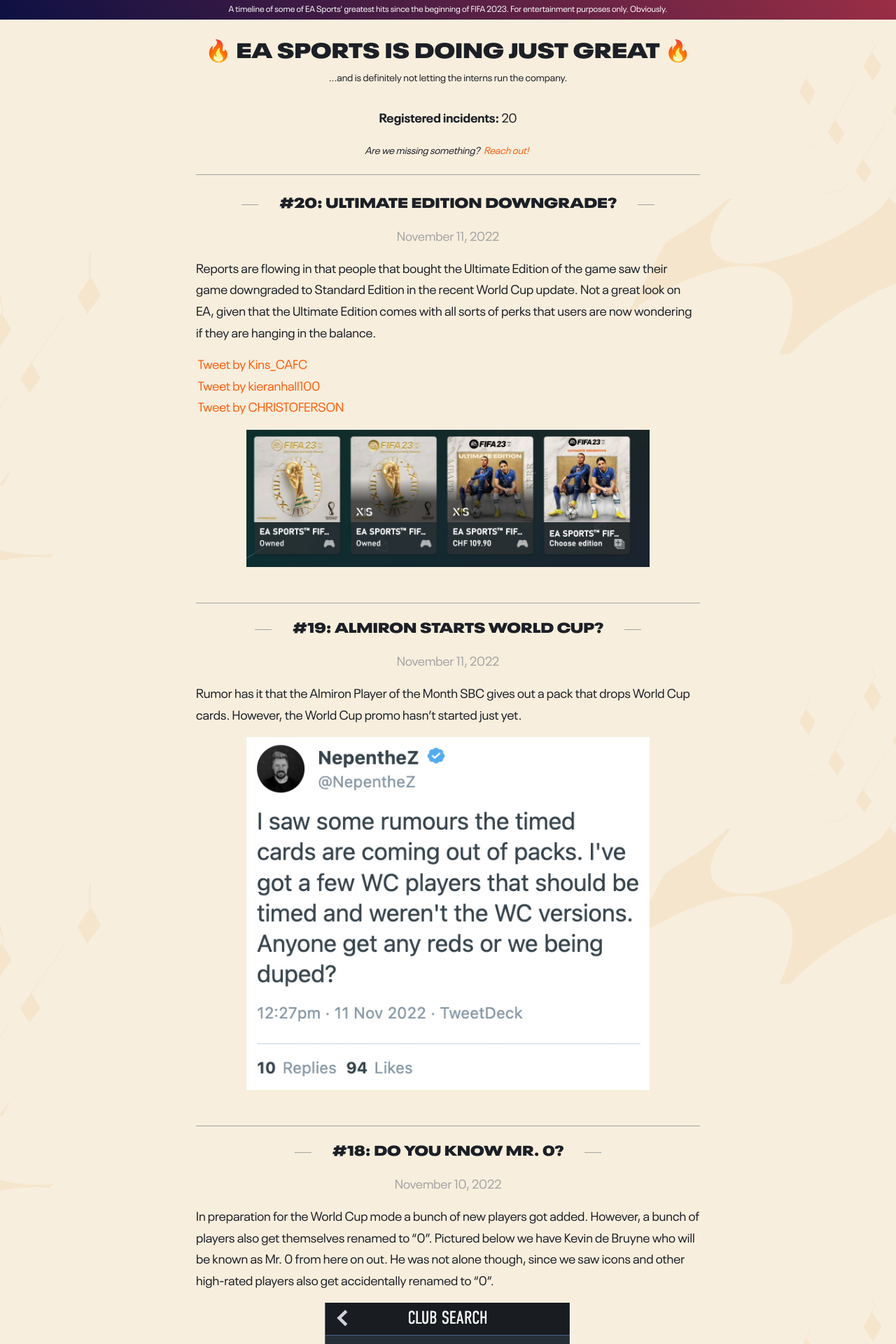
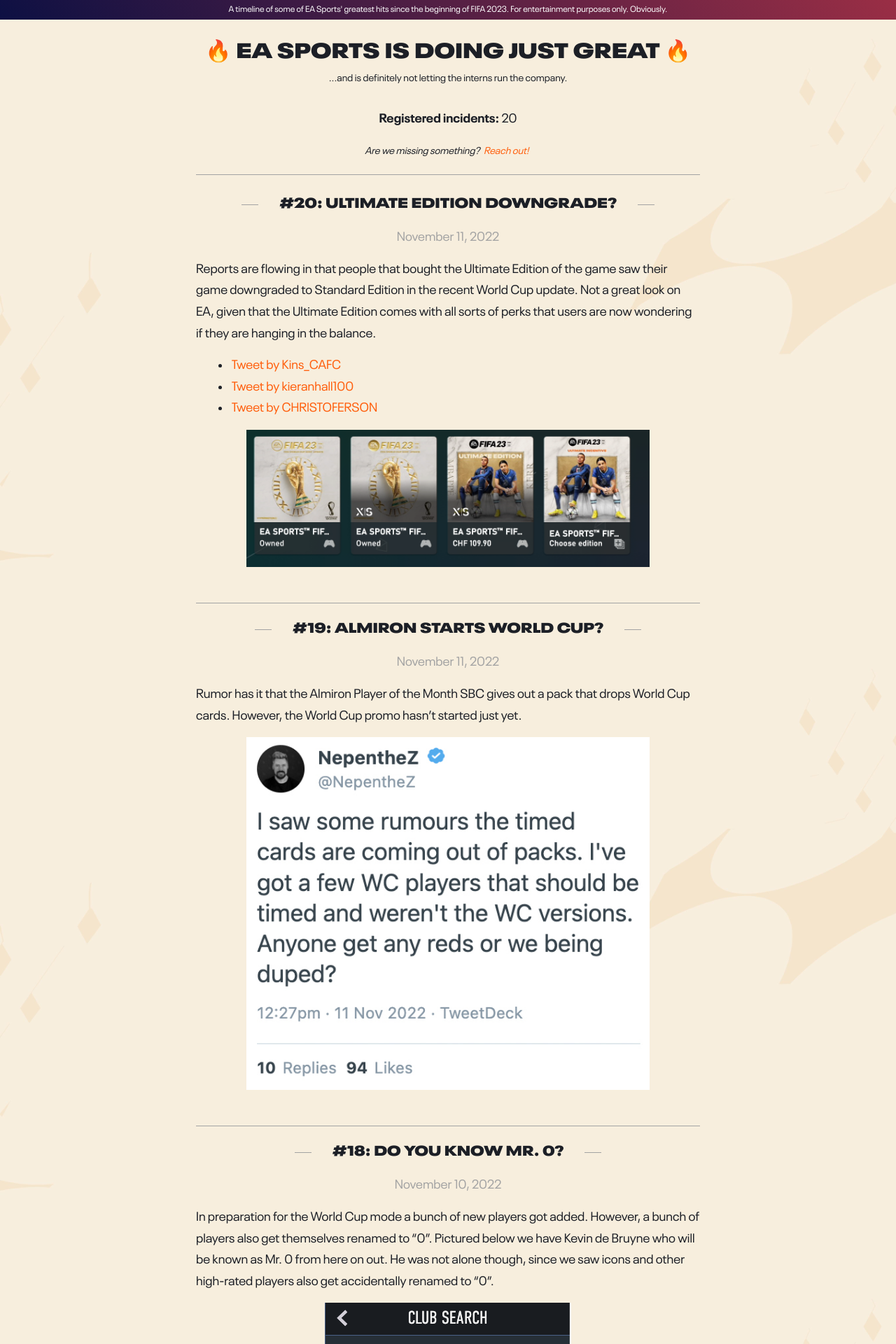
Before and after one commit to sthewissen/easports-is-doing-great, a Jekyll site: the page built from index.html, in a window 1280 px wide. Shown: the top 1920 px of the page at 70% size. Built offline with Jekyll 4.4.1, drawn with Linux system fonts in a browser that asks for light colours; the list of posts is cut into pages by our own code.

Commit message:
Update style.scss

```diff
--- a/assets/style.scss
+++ b/assets/style.scss
@@ -159,6 +159,11 @@ strong{
   font-weight: bold;
 }
 
+ul, ol {
+  list-style: initial;
+  margin-left: 3rem;
+}
+
 /*********************/
 /* LAYOUT / SECTIONS */
 /*********************/
```
